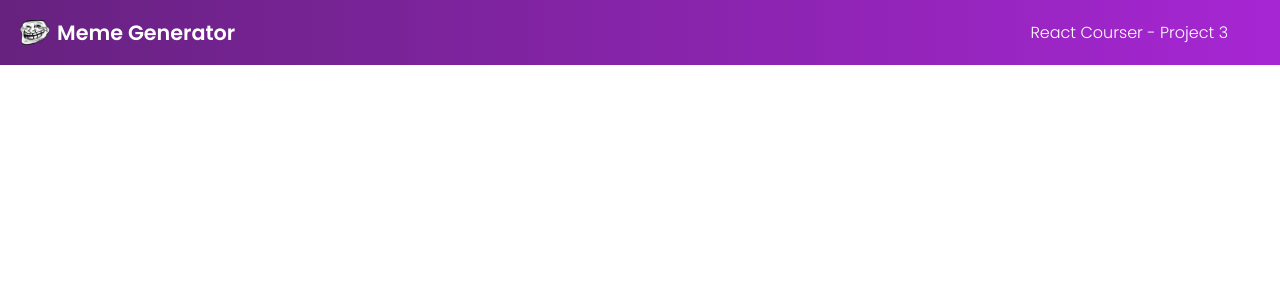
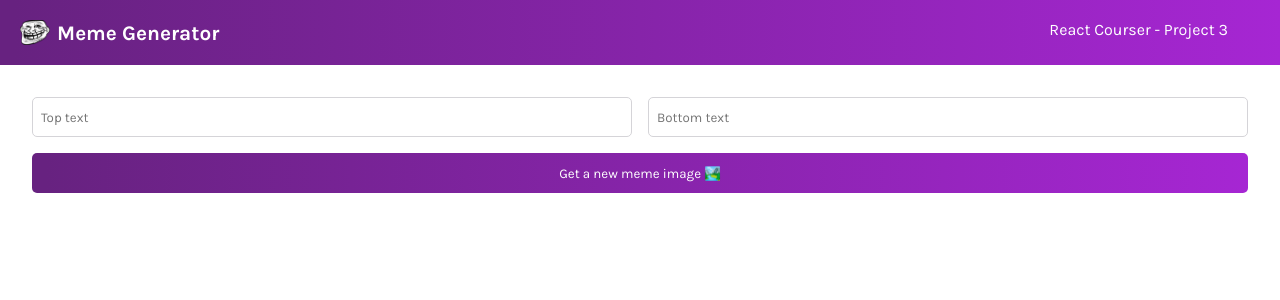
Before and after one commit to D4-Developer/learnReactJS-TS-Vite, a React (Vite) app in the folder app/: page / in a window 1280 px wide. Shown: the top 300 px of the page. Built offline with nearby package versions, Linux system fonts and the light colour scheme.

Commit message:
Challange:M3-V3: Create a Meme component(Form component)

```diff
--- a/app/index.html
+++ b/app/index.html
@@ -17,4 +17,5 @@
     <div id="root"></div>
     <script type="module" src="./src/module3/main.tsx"></script>
   </body>
+  <link href="https://fonts.googleapis.com/css2?family=Karla:wght@400;500;700&display=swap" rel="stylesheet">
 </html>
--- a/app/src/module3/App.css
+++ b/app/src/module3/App.css
@@ -1,5 +1,5 @@
 #root {
-  font-family: Poppins;
+  font-family: "Karla", sans-serif;
 }
 
 .nav {
@@ -25,3 +25,27 @@
     padding-right: 32px;
   }
 }
+
+.form {
+  margin: 32px;
+  display: grid;
+  gap: 16px;
+  grid-template: 40px 40px / 1fr 1fr;
+
+  >* {
+    border: 1px solid #D5D4D8;
+    border-radius: 5px;
+    font-family: "Karla", sans-serif;
+  }
+
+  >input {
+    padding: 8px;
+  }
+
+  .form-btn {
+    grid-column: 1 / -1;
+    color: #FFF;
+    background: linear-gradient(90deg, #672280 1.18%, #A626D3 100%);
+    border: none;
+  }
+}
--- a/app/src/module3/App.tsx
+++ b/app/src/module3/App.tsx
@@ -1,12 +1,21 @@
 import Navbar from './components/Navbar';
+import Form from './components/form';
 
 import './App.css'
 
 /**
-	Challenge: Build the Header component
-*/
+ * Challenge:
+ * - Create a Meme component.
+ * - Inside the Meme component, render a styled form
+ *   with our 2 inputs and the button.
+ * - Don't worry about adding any functionality yet
+ */
+
 export default function App(): React.ReactNode {
 	return (
-		<Navbar />
+		<>
+			<Navbar />
+			<Form />
+		</>
 	);
 }
--- /dev/null
+++ b/app/src/module3/components/form.tsx
@@ -0,0 +1,11 @@
+export default function Form(): React.ReactNode {
+  return (
+    <main className="main-form">
+      <form action="" className="form">
+        <input type="text" placeholder="Top text" className="topText" />
+        <input type="text" placeholder="Bottom text" className="bottomText" />
+        <button className="form-btn">Get a new meme image 🏞️</button>
+      </form>
+    </main>
+  );
+}
```
